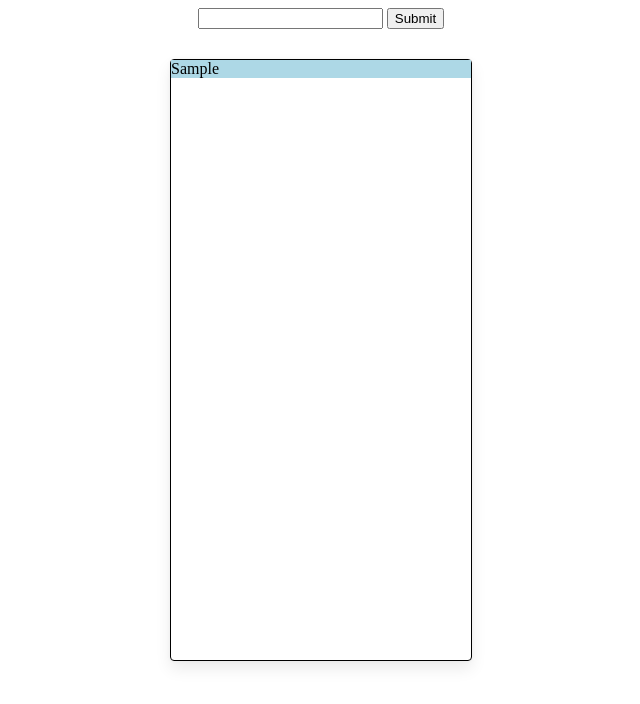
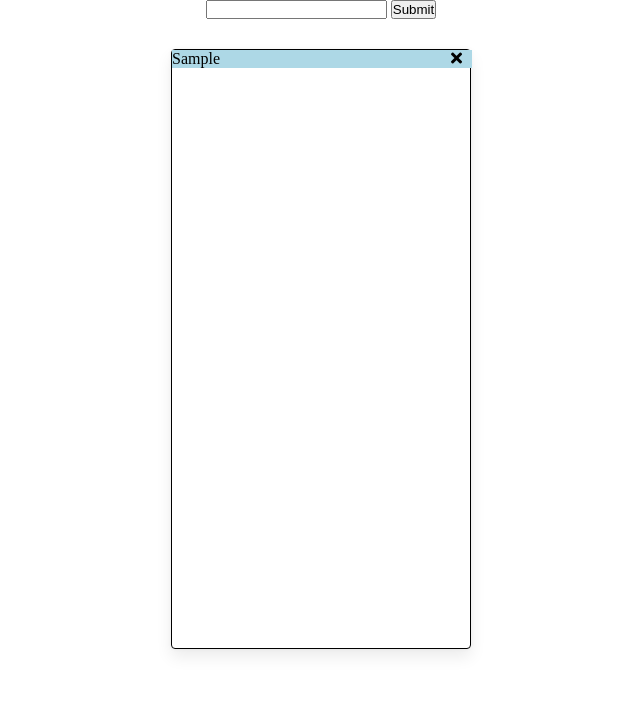
Before and after one commit to FrensysThomas87/vue-todolist, a plain HTML site: page index.html in a window 1280 px wide. Both pictures are taken after typing "Sample" into the empty fields and a click on the button "Submit". Shown: the whole page, without its empty margins (319-959 px from the left). Drawn offline with nearby package versions, Linux system fonts and the light colour scheme.

Commit message:
creata funzione che elimina gli items

```diff
--- a/css/style.css
+++ b/css/style.css
@@ -1,8 +1,17 @@
-.list-container{
+
+*{
+  margin: 0;
+  padding: 0;
+  box-sizing: border-box;
+}
+
+li{
   background-color: lightblue;
   width: 300px;
   margin:0 auto;
   text-align: left;
+  list-style:none;
+  position: relative;
 }
 
 input{
@@ -24,3 +33,10 @@ input{
   box-shadow: rgba(0, 0, 0, 0.04) 0px 0px 4px 0px,
              rgba(0, 0, 0, 0.08) 0px 8px 16px 0px;
 }
+
+.fas.fa-times{
+  position: absolute;
+  top:0;
+  right: 10px;
+  cursor: pointer;
+}
--- a/index.html
+++ b/index.html
@@ -15,9 +15,12 @@
         <div class="container">
           <input type="text" v-model="item" v-on:keyup.enter="insertIntoArray">
           <button @click="insertIntoArray">Submit</button>
-          <div class="contenitore-lista">
-            <div class="list-container" v-for="element in list">{{element}}</div>
-          </div>
+          <ul class="contenitore-lista">
+            <li v-for="(element, i) in list">
+              {{element}}
+              <i class="fas fa-times" @click="removeItem(i)"></i>
+            </li>
+          </ul>
 
         </div>
 
--- a/js/script.js
+++ b/js/script.js
@@ -6,12 +6,17 @@ var app = new Vue({
  data:{
    list:[],
    item: '',
+
 },
 methods:{
   insertIntoArray: function(){
       this.list.push(this.item);
       console.log(this.list);
       this.item = '';
+    },
+
+    removeItem:function(index){
+      this.list.splice(index, 1)
     }
   }
 
```
